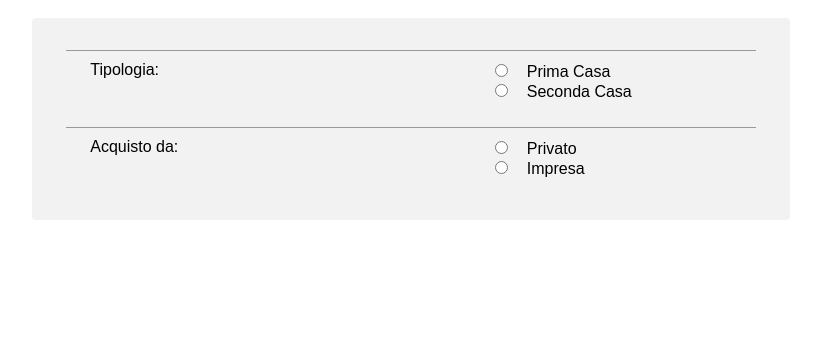
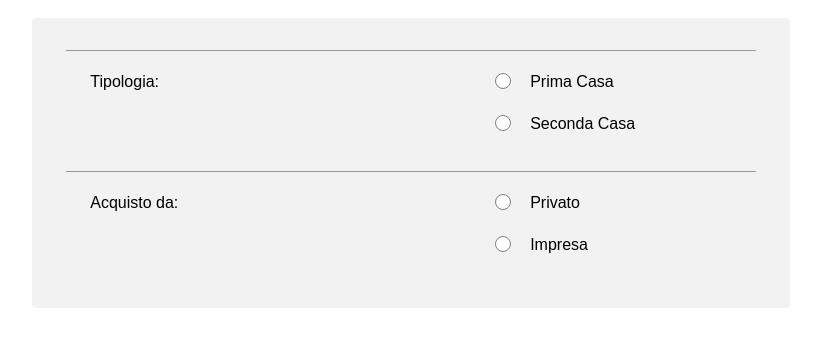
Before and after one commit to aCarinato/tutto-tasse, a plain HTML site: page index.html in a window 1280 px wide. Shown: the part 48-394 px from the top of the page, without its empty margins (229-1050 px from the left). Drawn offline with Linux system fonts and the light colour scheme.

Commit message:
customised radio buttons for input section

```diff
--- a/index.html
+++ b/index.html
@@ -18,34 +18,33 @@
             <!-- <div class="form-row"> -->
                 <fieldset>
                     <div class="col-25">
-                        <label for="tipo-abitazione">Tipologia: </label>
+                        <label class="label-radio" for="tipo-abitazione">Tipologia: </label>
                     </div>
                     <div class="col-75">
-                        <div>
+                        <label class="radio-container">Prima Casa
                             <input type="radio" id="prima-casa" name="tipo-abitazione" value="prima-casa">
-                            <label for="prima-casa">Prima Casa</label>
-                        </div>
-                        <div>
-                            <input type="radio" id="seconda-casa" name="tipo-abitazione" value="seconda-casa">
-                            <label for="seconda-casa">Seconda Casa</label>
-                        </div>
+                            <span class="checkmark"></span>
+                        </label>
+                        <label class="radio-container">Seconda Casa
+                            <input type="radio" id="prima-casa" name="tipo-abitazione" value="seconda-casa">
+                            <span class="checkmark"></span>
+                        </label>
                     </div>
                 </fieldset>
             <!-- </div> -->
             <fieldset>
                 <div class="col-25">
-                    <label for="tipo-venditore">Acquisto da: </label>
+                    <label class="label-radio" for="tipo-venditore">Acquisto da: </label>
                 </div>
                 <div class="col-75">
-
-                    <div>
+                    <label class="radio-container">Privato
                         <input type="radio" id="venditore-privato" name="tipo-venditore" value="venditore-privato">
-                        <label for="venditore-privato">Privato</label>
-                    </div>
-                    <div>
+                        <span class="checkmark"></span>
+                    </label>
+                    <label class="radio-container">Impresa
                         <input type="radio" id="venditore-impresa" name="tipo-venditore" value="venditore-impresa">
-                        <label for="venditore-impresa">Impresa</label>
-                    </div>
+                        <span class="checkmark"></span>
+                    </label>
                 </div>
             </fieldset>
             <!-- <div class="form-row">
--- a/script.js
+++ b/script.js
@@ -1,3 +1,7 @@
+// TODO: add treatment when some input field is left empty
+// TODO: add treatment when the input price starts with a '0'
+// TODO: add explanation (link other page) for valore catastale
+
 class Calculator {
     constructor(houseType, sellerType, valoreCatastale, prezzoAcquisto) {
         this.houseType = houseType
@@ -242,8 +246,6 @@ selectedSellerType.forEach(radio => radio.addEventListener('change', e => {
             btnCalc.addEventListener('click', e => {
                 calculator.compute()
                 // calculator.displayResult()
-                // TODO: add treatment when some input field is left empty
-                // TODO: add treatment when the input price starts with a '0'
             })
         }
 }))
--- a/styles.css
+++ b/styles.css
@@ -1,3 +1,5 @@
+/* TODO: right-side vertical aligned of results table with input section */
+
 * {
     /* sets how the total width and height of an element is calculated */
     box-sizing: border-box;
@@ -61,17 +63,6 @@ p {
 
 /* FORM */
 
-/* .form-row {
-    margin: 1rem auto;
-} */
-
-/* .split {
-    display: flex;
-    justify-content: space-between;
-    height: 2rem;
-    align-items: center;
-} */
-
 .col-25 {
     /* float: left; */
     vertical-align: top;
@@ -79,6 +70,7 @@ p {
     width: 60%;
     margin-top: .25rem;
     display: inline-block;
+    padding-top: 0.75rem;
 }
 
 .col-75 {
@@ -93,7 +85,80 @@ p {
     margin: 1.5rem 0;
 }
 
+/* ------------------------- */
+/* PERSONALISED RADIO-BUTTON */
+/* ------------------------- */
+
+.label-radio {
+    margin-top: 1.75rem;
+}
+
+.radio-container {
+    margin-left: 0.75rem;
+    display: block;
+    position: relative;
+    cursor: pointer;
+    padding-left: 35px;
+}
+
+.radio-container input {
+    /* Hide the browser's default radio button */
+    position: absolute;
+    opacity: 0;
+    cursor: pointer;
+}
+
+/* Create custom radio-button */
+.checkmark {
+    position: absolute;
+    top: .75rem;
+    left: 0;
+    height: 1rem;
+    width: 1rem;
+    border-radius: 50%;
+    background-color: white;
+    border: 1px solid grey;
+}
+
+/* On mouse-over, add a grey background color */
+.radio-container:hover input ~ .checkmark {
+    background-color: #ccc;
+}
+
+/* When the radio button is checked, add a blue background */
+.radio-container input:checked ~ .checkmark {
+    background-color: #2196F3;
+}
+
+/* Create the indicator (the dot/circle - hidden when not checked) */
+/* .checkmark::after {
+    content: "";
+    position: absolute;
+    display: none;
+} */
+
+/* Show the indicator (dot/circle) when checked */
+/* .radio-container input:checked ~ .checkmark:after {
+    display: block;
+} */
+
+/* Style the indicator (dot/circle) */
+/* .radio-container .checkmark:after {
+    top: 9px;
+   left: 9px;
+   width: 8px;
+   height: 8px;
+   border-radius: 50%;
+   background: white;
+} */
+
+/* ------------------------- */
+/* ------------------------- */
+
+
+/* ------------- */
 /* TABLE RESULTS */
+/* ------------- */
 
 .result-table {
     width: 90%;
@@ -121,13 +186,9 @@ td, th {
     border-top: 1px solid #999;
 }
 
+/* ------------- */
+/* ------------- */
 
-/* Clear floats after the columns */
-/* .row::after {
-content: "";
-display: table;
-clear: both;
-} */
 
 #btn-calc:hover {
     background-color: #45a049;
```
